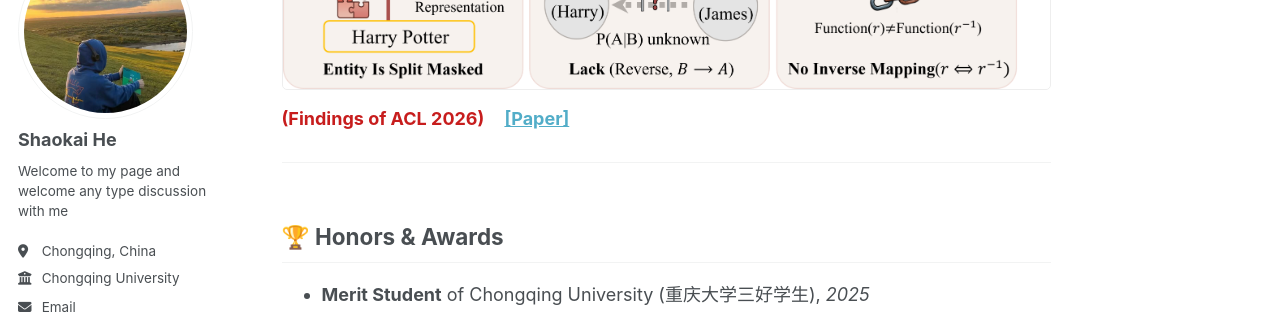
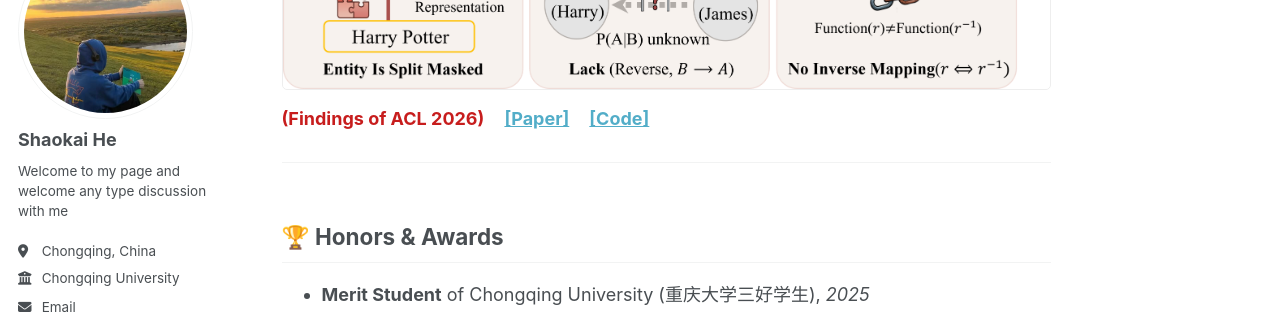
Before and after one commit to skhelife/skhelife.github.io, a Jekyll site: the page built from _pages/about.md, in a window 1280 px wide and 900 px high, scrolled down 1262 px. Shown: the part 157-471 px from the top of the window. Built offline with Jekyll 4.4.1, drawn with Linux system fonts in a browser that asks for light colours; some web fonts are replaced; a script bundle is joined from its source files by our own code; library files that are not in the unit come from our copies.

Commit message:
Add link to code repository in about page

```diff
--- a/_pages/about.md
+++ b/_pages/about.md
@@ -46,6 +46,7 @@ I am deeply fascinated by the mechanisms of **reasoning** in large language mode
     <span style="font-weight: bold; color: #c71d1d;">(Findings of ACL 2026)</span>
 
     <a href="https://arxiv.org/abs/2601.07347" target="_blank" style="margin-left: 15px; font-weight: bold; text-decoration: underline;">[Paper]</a>
+    <a href="https://github.com/skhelife/DiffER" target="_blank" style="margin-left: 15px; font-weight: bold; text-decoration: underline;">[Code]</a>
   </p>
 </div>
 ---
```
